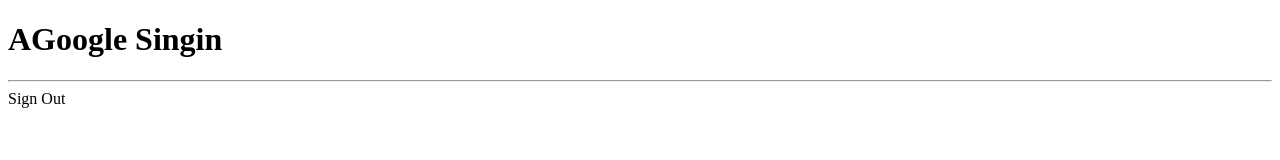
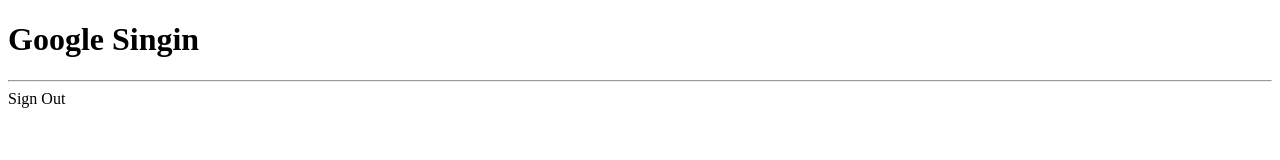
Before and after one commit to ivanmercedes/node-restserver, a website: page public/index.html in a window 1280 px wide. Drawn offline with Linux system fonts and the light colour scheme.

Commit message:
Remove (A)

```diff
--- a/public/index.html
+++ b/public/index.html
@@ -7,7 +7,7 @@
     <title>Google Singin</title>
   </head>
   <body>
-    <h1>AGoogle Singin</h1>
+    <h1>Google Singin</h1>
     <hr />
     <!-- <div
       id="g_id_onload"
```
